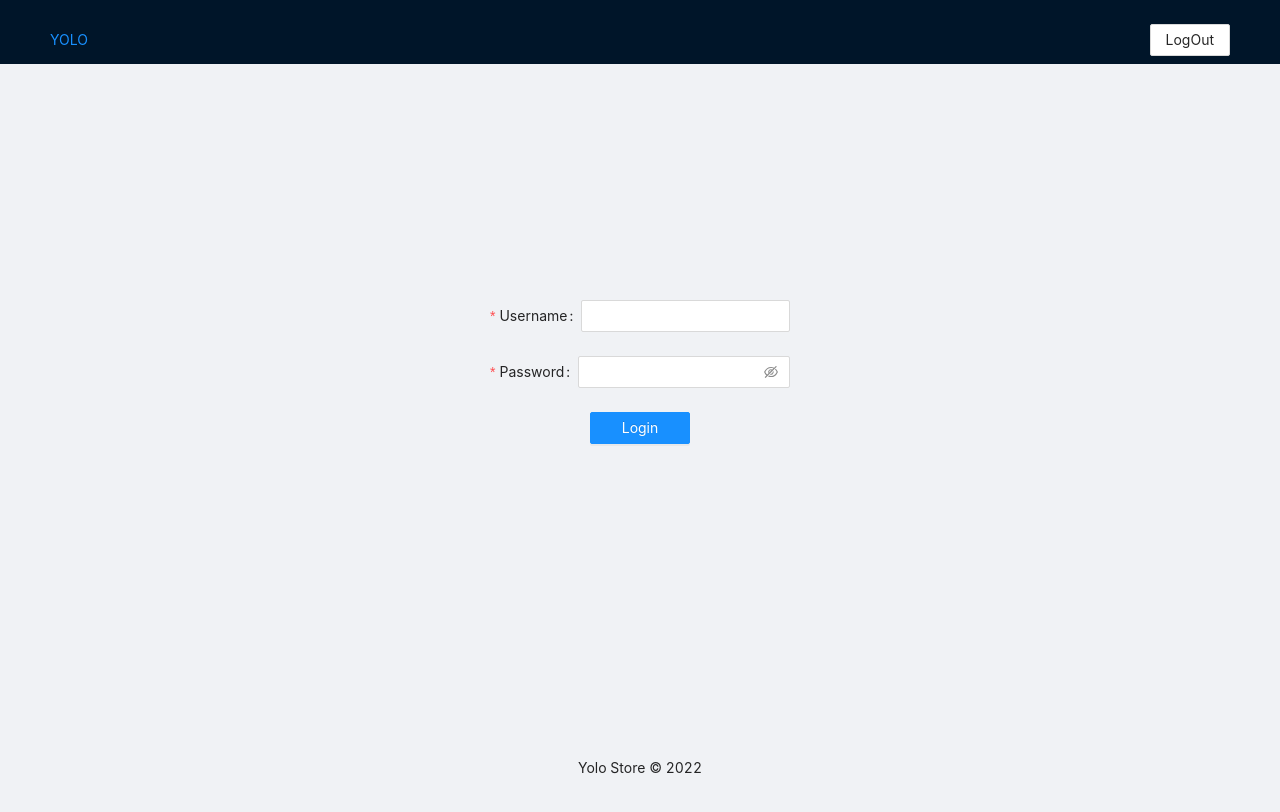
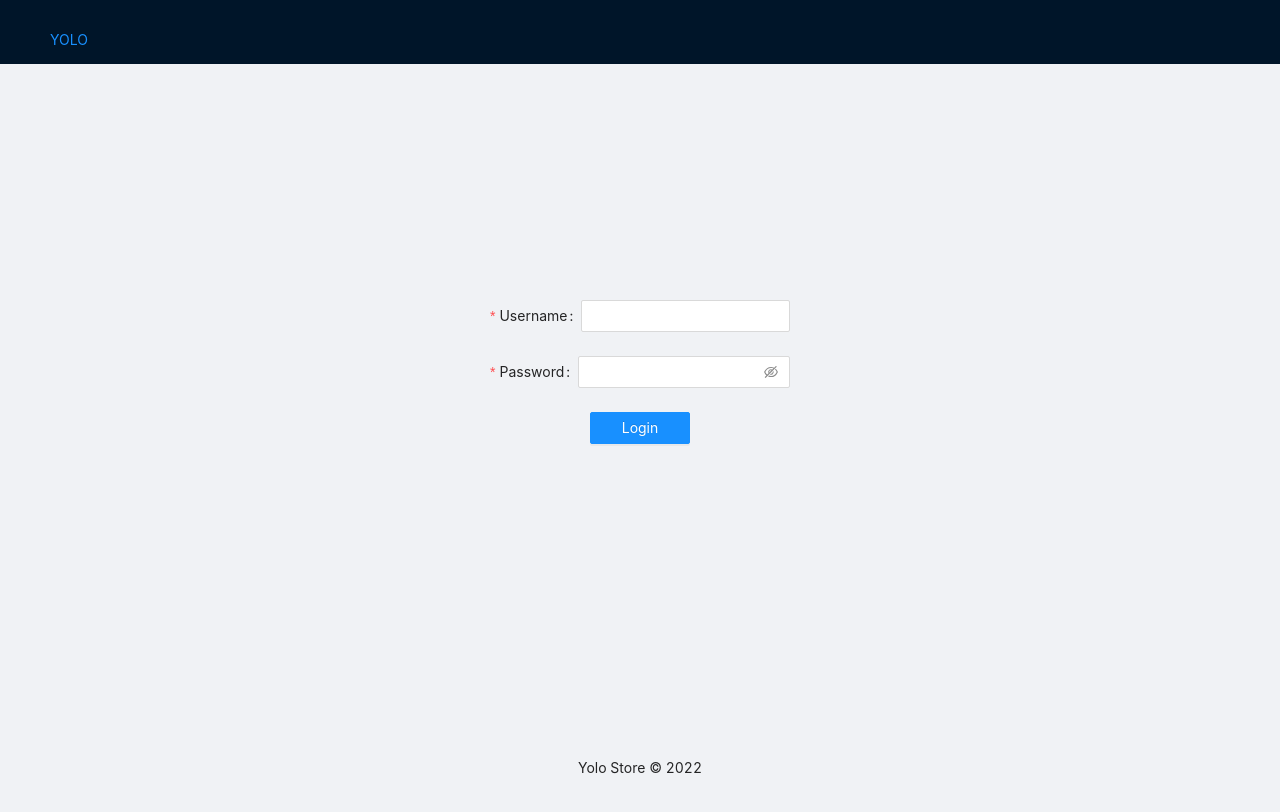
Before and after one commit to MRofiqulIlmi/Shopping-FE-FakeApi, a React (Create React App) app: page / in a window 1280 px wide. Shown: the top 812 px of the page. Built offline with nearby package versions, Linux system fonts and the light colour scheme.

Commit message:
logout button disappear when logout

```diff
--- a/src/App.js
+++ b/src/App.js
@@ -1,7 +1,7 @@
 import './App.css';
 import 'antd/dist/antd.css';
 import {Layout } from 'antd';
-import React, { useState } from 'react';
+import React, { useEffect, useState } from 'react';
 import AppHeader from './components/header';
 import AppProducts from './components/products';
 import AppFooter from './components/footer';
@@ -14,16 +14,26 @@ const { Header, Content, Footer } = Layout;
 function App() {
 
   const[token, setToken] = useState(localStorage.getItem('userToken')?? null);
+  const[loginStatus, setLoginStatus] = useState(false);
+
+  useEffect(() => {
+    if(token){
+      setLoginStatus(true);
+    }else{
+      setLoginStatus(false);
+    }
+  })
 
 
 
   return (
     <Layout className="mainLayout">
     <Header>
-      <AppHeader setToken={setToken}/>
+      <AppHeader setToken={setToken} loginStatus={loginStatus}/>
     </Header>
     <Content>
       {token? <AppProducts />: <AppLogin token={token} setToken={setToken} />}
+
     </Content>
     <Footer>
       <AppFooter />
--- a/src/components/header.js
+++ b/src/components/header.js
@@ -1,12 +1,14 @@
 import React from "react";
 import { Button } from 'antd';
 
-function AppHeader({token,setToken}){
+function AppHeader({loginStatus,setToken}){
 
     const logOutHandler = () => {
         setToken("");
         localStorage.clear();
     }
+
+    console.log("loginStatus : " + loginStatus);
 
     return(
         <div className="container-fluid">
@@ -14,8 +16,8 @@ function AppHeader({token,setToken}){
                 <div className="logo">
                     <a href="#">YOLO</a>
                 </div>
-                <Button onClick={()=>logOutHandler()}>LogOut</Button>
-                        {/* {token? <Button onClick={()=>logOutHandler()}>LogOut</Button>:<div></div>} */}
+
+                    {loginStatus? <Button onClick={()=>logOutHandler()}>LogOut</Button>:<div></div>}
 
 
 
```
